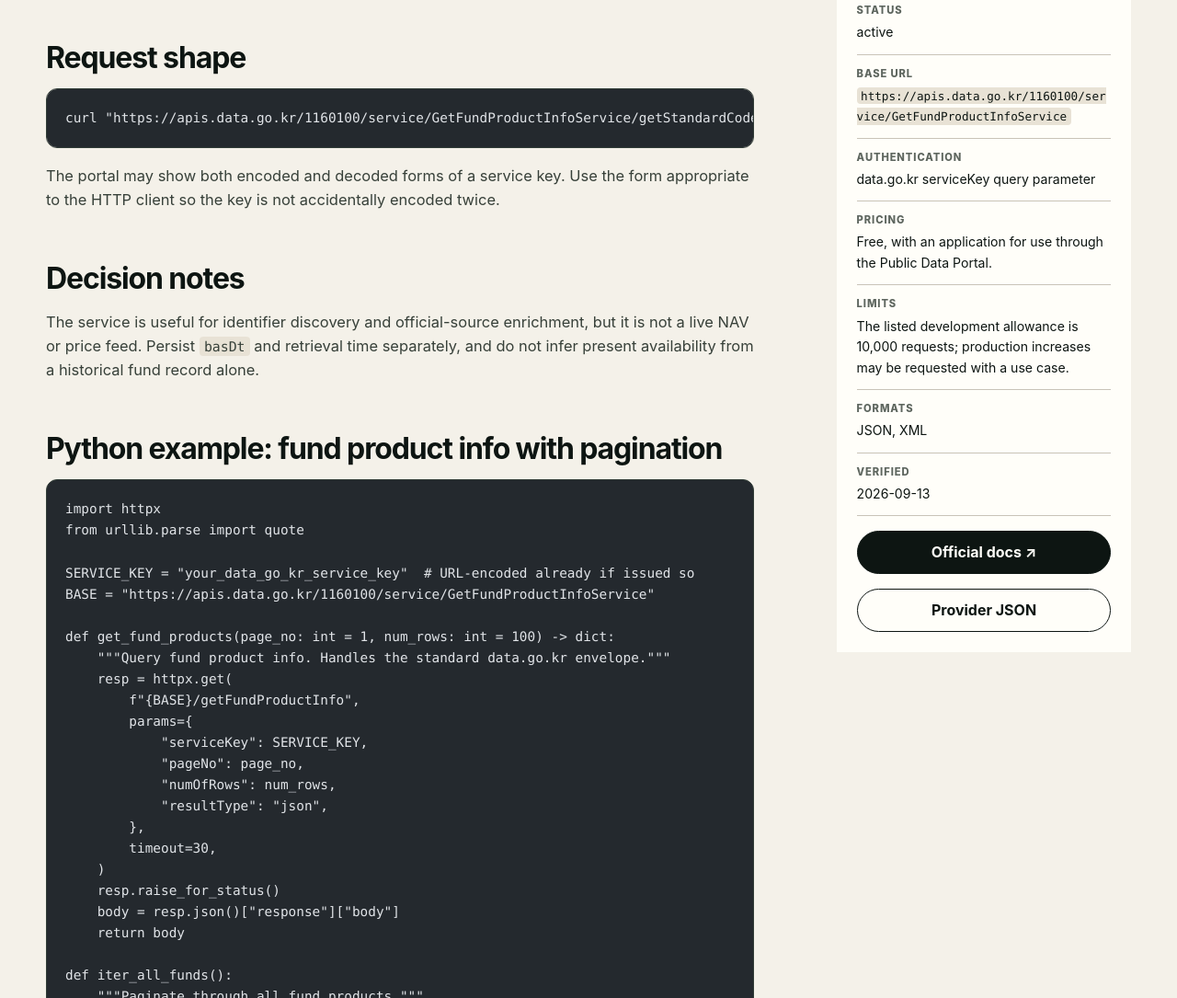
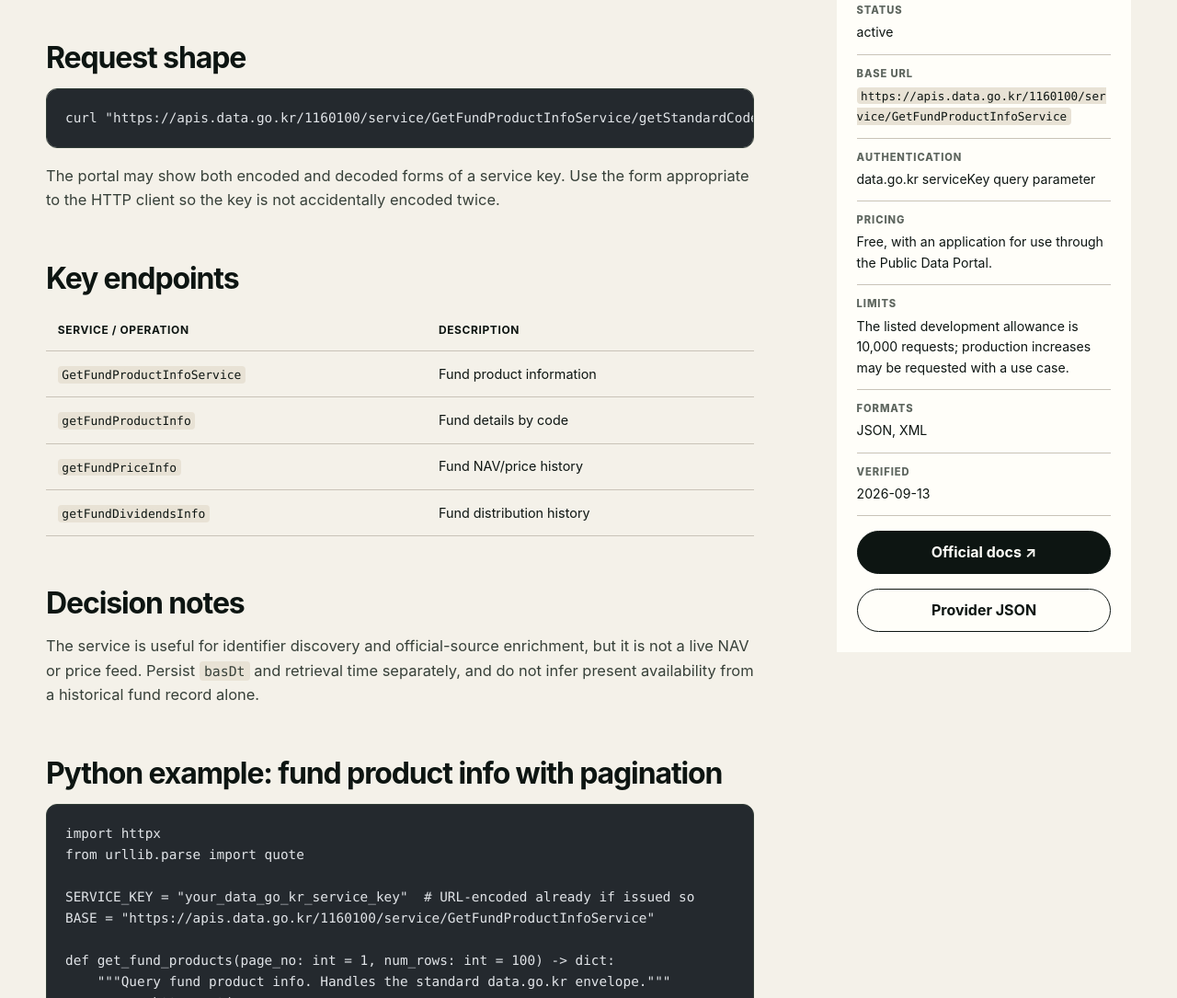
Before and after one commit to firewine/api-atlas, an Astro site: page /apis/fsc-data-go-kr in a window 1280 px wide. Shown: the part 754-1839 px from the top of the page at 92% size. Built offline with nearby package versions, Linux system fonts and the light colour scheme; Astro itself is replaced by a stand-in of ours; code samples lack their colours.

Commit message:
Add endpoint list to fsc-data-go-kr (by 귀여운 뮤즈 May)

```diff
--- a/src/data/apis/fsc-data-go-kr.md
+++ b/src/data/apis/fsc-data-go-kr.md
@@ -69,6 +69,15 @@ curl "https://apis.data.go.kr/1160100/service/GetFundProductInfoService/getStand
 
 The portal may show both encoded and decoded forms of a service key. Use the form appropriate to the HTTP client so the key is not accidentally encoded twice.
 
+## Key endpoints
+
+| Service / Operation | Description |
+|---------------------|-------------|
+| `GetFundProductInfoService` | Fund product information |
+| `getFundProductInfo` | Fund details by code |
+| `getFundPriceInfo` | Fund NAV/price history |
+| `getFundDividendsInfo` | Fund distribution history |
+
 ## Decision notes
 
 The service is useful for identifier discovery and official-source enrichment, but it is not a live NAV or price feed. Persist `basDt` and retrieval time separately, and do not infer present availability from a historical fund record alone.
```
